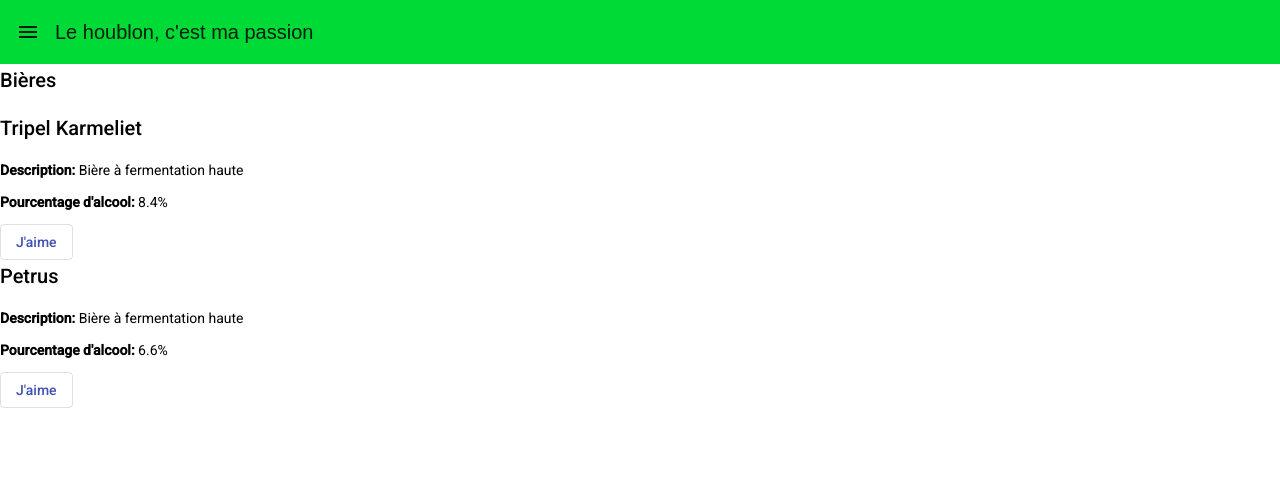
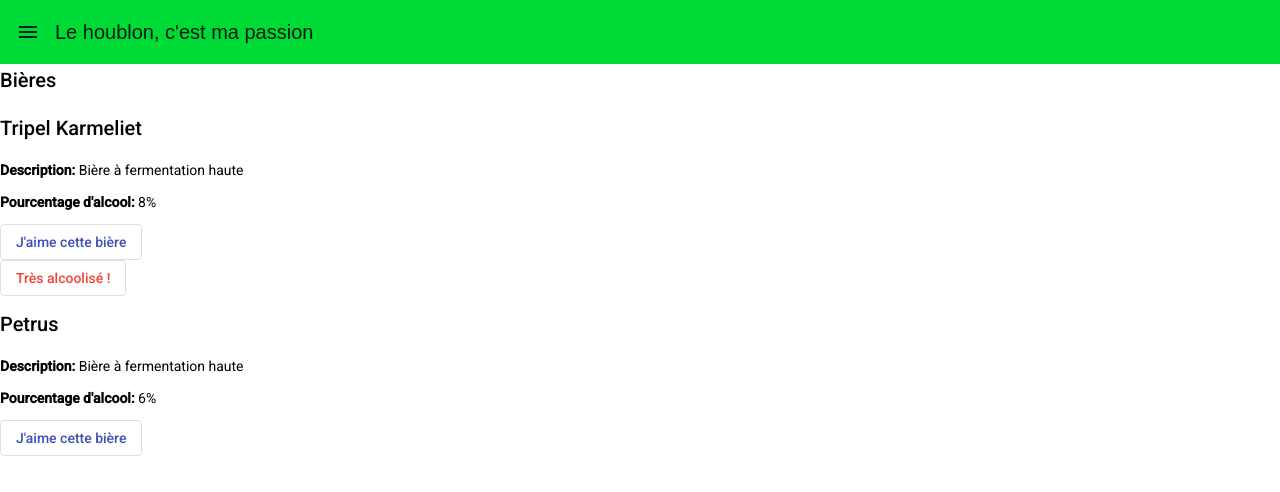
Before and after one commit to Vanhaex/TPangular_biere, an Angular app: page / in a window 1280 px wide. Shown: the top 492 px of the page. Built offline with nearby package versions, Linux system fonts and the light colour scheme.

Commit message:
Adding buttons who create a notification in browser

```diff
--- a/src/app/app.module.ts
+++ b/src/app/app.module.ts
@@ -22,13 +22,15 @@ import { AppComponent } from './app.component';
 import { BiereToolbarComponent } from './biere-toolbar/biere-toolbar.component';
 import { BiereSidenavComponent } from './biere-sidenav/biere-sidenav.component';
 import { BiereListingComponent } from './biere-listing/biere-listing.component';
+import { BiereAlertsComponent } from './biere-alerts/biere-alerts.component';
 
 @NgModule({
   declarations: [
     AppComponent,
     BiereToolbarComponent,
     BiereSidenavComponent,
-    BiereListingComponent
+    BiereListingComponent,
+    BiereAlertsComponent
   ],
   imports: [
     BrowserModule,
--- /dev/null
+++ b/src/app/biere-alerts/biere-alerts.component.html
@@ -0,0 +1,5 @@
+<p *ngIf="biere.biere_percent > 7">
+    <button mat-stroked-button color="warn" (click)="notify.emit()">
+        Très alcoolisé !
+    </button>
+</p>
--- /dev/null
+++ b/src/app/biere-alerts/biere-alerts.component.ts
@@ -0,0 +1,20 @@
+import { Component, OnInit } from '@angular/core';
+import { Input } from '@angular/core';
+import { Output, EventEmitter } from '@angular/core';
+
+@Component({
+  selector: 'app-biere-alerts',
+  templateUrl: './biere-alerts.component.html',
+  styleUrls: ['./biere-alerts.component.scss']
+})
+export class BiereAlertsComponent implements OnInit {
+
+  @Input() biere;
+  @Output() notify = new EventEmitter();
+
+  constructor() { }
+
+  ngOnInit(): void {
+  }
+
+}
--- a/src/app/biere-listing/biere-listing.component.html
+++ b/src/app/biere-listing/biere-listing.component.html
@@ -11,11 +11,16 @@
         <b>Description:</b> {{ biere.biere_desc }}
     </p>
     <p *ngIf="biere.biere_percent">
-        <b>Pourcentage d'alcool:</b> {{ biere.biere_percent }}
+        <b>Pourcentage d'alcool:</b> {{ biere.biere_percent }}%
     </p>
 
     <button mat-stroked-button color="primary" (click)="like()">
-        J'aime
+        J'aime cette bière
     </button>
 
+    <app-biere-alerts
+        [biere]="biere"
+        (notify)="onNotify()">
+    </app-biere-alerts>
+
 </div>
--- a/src/app/biere-listing/biere-listing.component.ts
+++ b/src/app/biere-listing/biere-listing.component.ts
@@ -14,4 +14,8 @@ export class BiereListingComponent {
   like() {
     window.alert("Merci d'avoir aimé cette bière !");
   }
+
+  onNotify() {
+    window.alert('A consommer avec modération !');
+  }
 }
--- a/src/app/bieres.ts
+++ b/src/app/bieres.ts
@@ -2,11 +2,11 @@ export const bieres = [
 {
     biere_name: 'Tripel Karmeliet',
     biere_desc: 'Bière à fermentation haute',
-    biere_percent: '8.4%'
+    biere_percent: 8
 },
 {
     biere_name: 'Petrus',
     biere_desc: 'Bière à fermentation haute',
-    biere_percent: '6.6%'
+    biere_percent: 6
 }
 ];
```
Also changed, not shown: src/app/biere-alerts/biere-alerts.component.scss (added), 1 other file (tests, documents, lock files or other folders).
